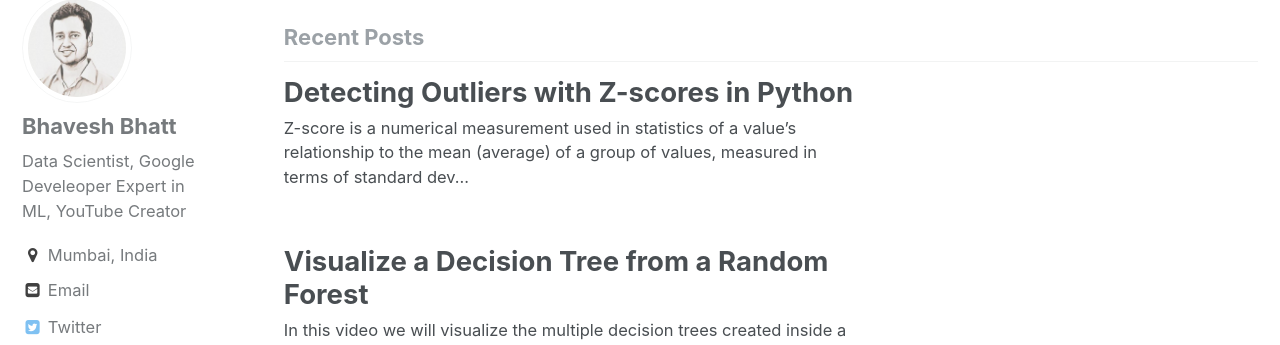
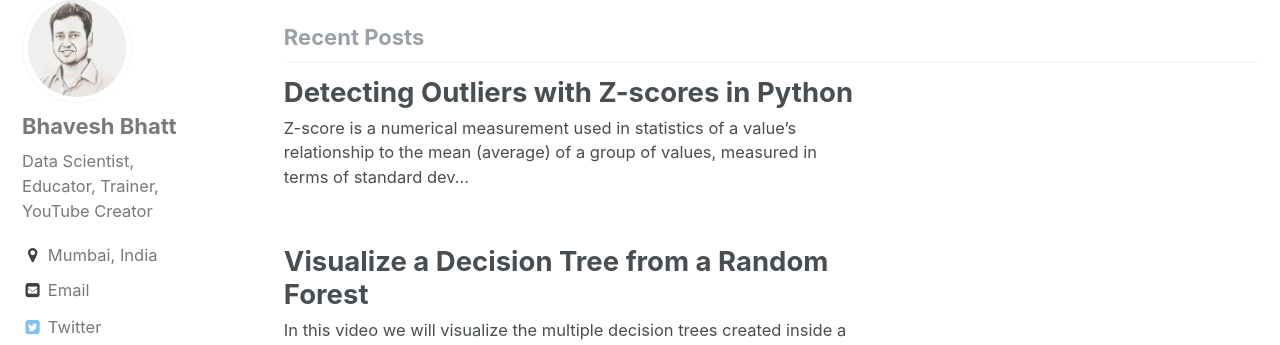
Before and after one commit to bhattbhavesh91/bhattbhavesh91.github.io, a Jekyll site: the page built from index.html, in a window 1280 px wide and 900 px high, scrolled down 556 px. Shown: the part 105-450 px from the top of the window. Built offline with Jekyll 4.4.1, drawn with Linux system fonts in a browser that asks for light colours; the list of posts is cut into pages by our own code.

Commit message:
modified config yml to exclude google tag

```diff
--- a/_config.yml
+++ b/_config.yml
@@ -81,7 +81,8 @@ author:
   name             : "Bhavesh Bhatt"
   avatar           : "/assets/images/bhavesh.jpeg"
   #bio              : "Data Scientist, Google Develeoper Expert in ML, Data Scientist, Educator, Trainer, YouTube Creator"
-  bio              : "Data Scientist, Google Develeoper Expert in ML, YouTube Creator"
+  #bio              : "Data Scientist, Google Develeoper Expert in ML, YouTube Creator"
+  bio              : "Data Scientist, Educator, Trainer, YouTube Creator"
   location         : "Mumbai, India"
   target-blank     : "ext-link"
   email            : "bhattbhavesh91@gmail.com"
```
